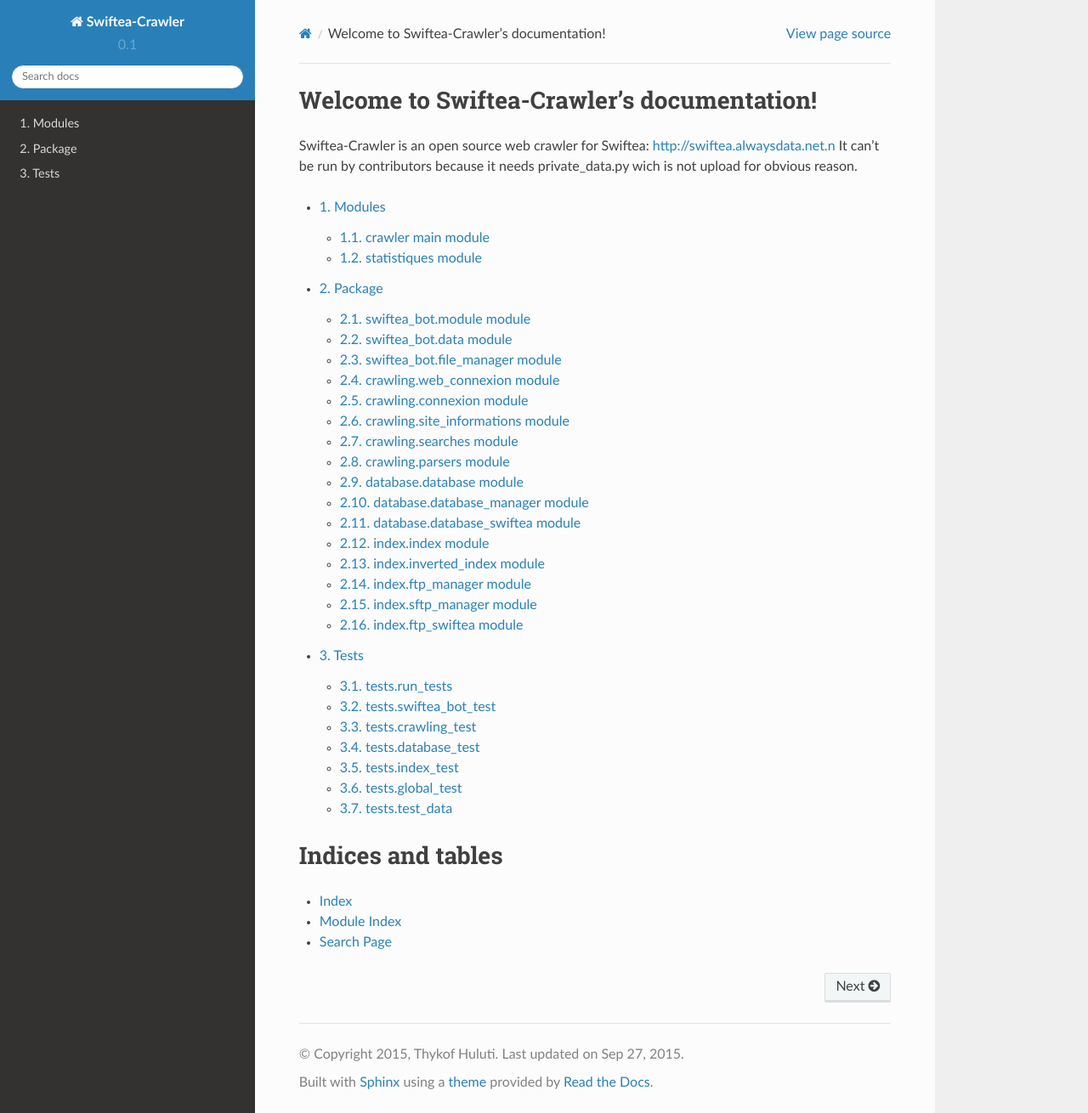
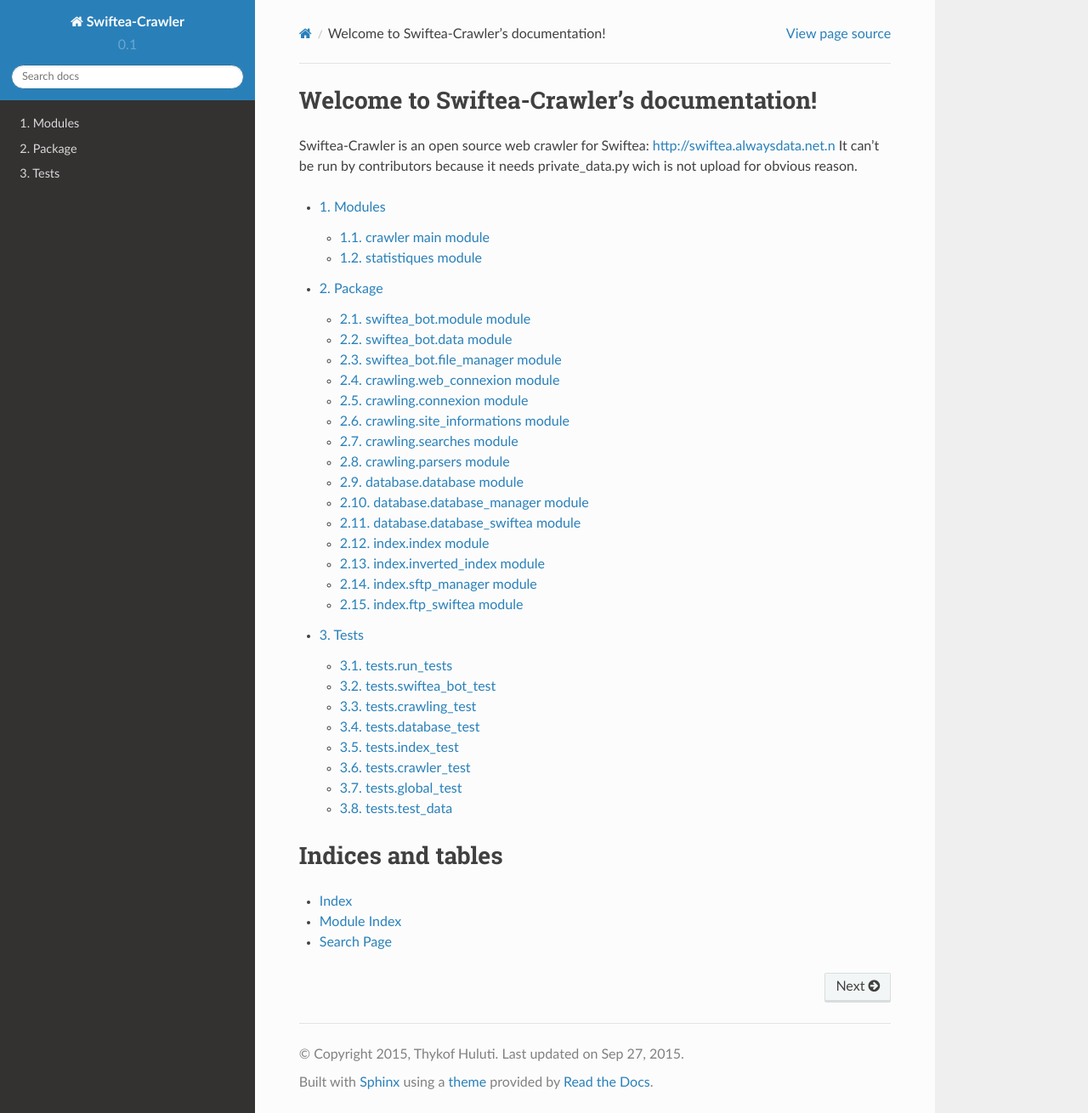
Before and after one commit to Swiftea/Crawler, a Sphinx documentation site: the page built from docs/index.rst, in a window 1280 px wide and 1310 px high. Shown: the whole window at 85% size. Built offline with Sphinx 7.4.7 and the Read the Docs theme 2.0.0, drawn with Linux system fonts in a browser that asks for light colours.

Commit message:
Fix bug, update requirements and doc

```diff
--- a/docs/doc_packages.rst
+++ b/docs/doc_packages.rst
@@ -95,14 +95,6 @@
     :undoc-members:
 
 
-index.ftp_manager module
-------------------------
-.. automodule:: index.ftp_manager
-    :members:
-    :undoc-members:
-    :show-inheritance:
-
-
 index.sftp_manager module
 -------------------------
 .. automodule:: index.sftp_manager
--- a/docs/doc_tests.rst
+++ b/docs/doc_tests.rst
@@ -43,6 +43,14 @@
     :show-inheritance:
 
 
+tests.crawler_test
+------------------
+.. automodule:: tests.crawler_test
+    :members:
+    :undoc-members:
+    :show-inheritance:
+
+
 tests.global_test
 -----------------
 .. automodule:: tests.global_test
--- a/requirements.txt
+++ b/requirements.txt
@@ -1,4 +1,4 @@
 reppy==0.3.0
 PyMySQL==0.6.6
-pytest==2.7.3
+pytest==2.8.0
 paramiko==1.15.2
```
Also changed, not shown: 1 other file.
